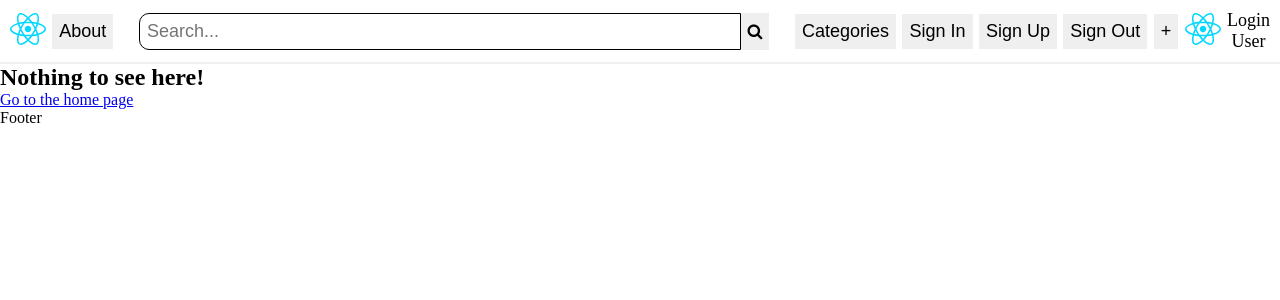
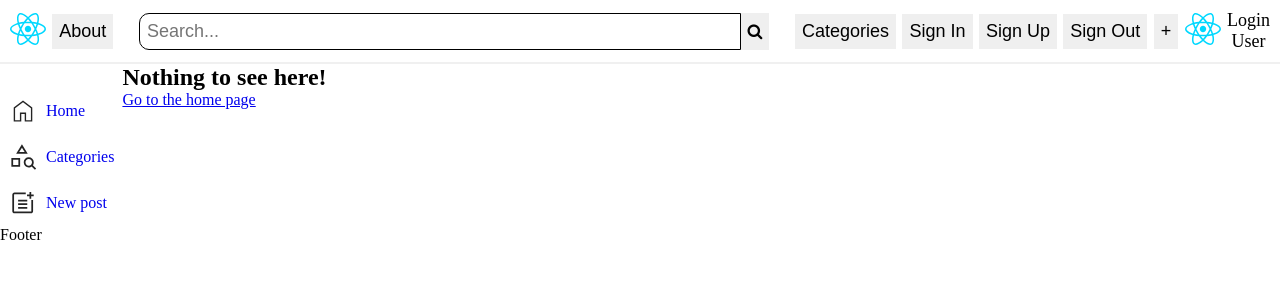
Before and after one commit to Eug4n4/usof-frontend, a React (Vite) app: page /signin in a window 1280 px wide. Shown: the top 300 px of the page. Built offline with nearby package versions, Linux system fonts and the light colour scheme; no server answers.

Commit message:
post cards and sidebar

```diff
--- a/public/css/body.css
+++ b/public/css/body.css
@@ -7,3 +7,7 @@
 #root {
     min-height: 100vh;
 }
+
+.main_wrapper {
+    display: flex;
+}
--- a/src/App.jsx
+++ b/src/App.jsx
@@ -1,7 +1,9 @@
 import { Routes, Route, Outlet, Link } from "react-router-dom";
 import Header from "./components/layout/Header";
 import Footer from "./components/layout/Footer";
-import Posts from "./components/posts/Posts";
+import Sidebar from "./components/layout/Sidebar";
+import Home from "./components/Home";
+
 function App() {
   return (
     <Routes>
@@ -18,19 +20,12 @@ function Layout() {
   return (
     <>
       <Header />
-      <hr></hr>
-      <Outlet />
+      <div className="main_wrapper">
+        <Sidebar />
+        <Outlet />
+      </div>
       <Footer />
     </>
-  );
-}
-
-function Home() {
-  return (
-    <div>
-      <h2>Home</h2>
-      <Posts />
-    </div>
   );
 }
 
--- /dev/null
+++ b/src/assets/css/home.css
@@ -0,0 +1,4 @@
+#content {
+    padding: 24px;
+    flex-grow: 1;
+}
--- /dev/null
+++ b/src/assets/css/layout/sidebar.css
@@ -0,0 +1,18 @@
+.sidebar {
+    padding-top: 24px;
+}
+
+.sidebar_list > li > div > a{
+    display: flex;
+    text-decoration: none;
+    padding: 8px;
+    align-items: center;
+}
+
+.sidebar_list > li > div > a:hover {
+    background-color: whitesmoke;
+}
+
+.sidebar_list > li > div > a > p {
+    padding-left: 8px;
+}
--- /dev/null
+++ b/src/assets/css/posts/card.css
@@ -0,0 +1,26 @@
+.post {
+    border: 2px solid #d9d9d9;
+    margin: 5px;
+    padding: 8px 24px 8px 24px;
+}
+
+.content > p {
+    margin: 5px 0 5px 0;
+}
+
+.categories > ul {
+    display: flex;
+    list-style: none;
+}
+
+.categories > ul li {
+    margin: 8px 8px 0 0;
+    border-radius: 7px;
+    padding: 6px;
+    background-color: #242424;
+    color: whitesmoke;
+}
+
+.title > h3 > a {
+    text-decoration: none;
+}
--- /dev/null
+++ b/src/components/Home.jsx
@@ -0,0 +1,12 @@
+import Posts from "./posts/Posts";
+import "../assets/css/home.css";
+function Home() {
+  return (
+    <main id="content">
+      <h2>Home</h2>
+      <Posts />
+    </main>
+  );
+}
+
+export default Home;
--- a/src/components/layout/Header.jsx
+++ b/src/components/layout/Header.jsx
@@ -1,5 +1,5 @@
 import { Link } from "react-router-dom";
-import "../../assets/css/header.css";
+import "../../assets/css/layout/header.css";
 
 function Header() {
   return (
--- /dev/null
+++ b/src/components/layout/Sidebar.jsx
@@ -0,0 +1,37 @@
+import { Link } from "react-router-dom";
+import "../../assets/css/layout/sidebar.css";
+
+function Sidebar() {
+  return (
+    <aside className="sidebar">
+      <ul className="sidebar_list">
+        <li>
+          <div className="sidebar_item">
+            <Link to="/">
+              <img src="/home_icon_black.svg" height={30} width={30}></img>
+              <p>Home</p>
+            </Link>
+          </div>
+        </li>
+        <li>
+          <div className="sidebar_item">
+            <Link to="/categories">
+              <img src="/category_icon_black.svg" height={30} width={30}></img>
+              <p>Categories</p>
+            </Link>
+          </div>
+        </li>
+        <li>
+          <div className="sidebar_item">
+            <Link to="/post">
+              <img src="/post_icon_black.svg" height={30} width={30}></img>
+              <p>New post</p>
+            </Link>
+          </div>
+        </li>
+      </ul>
+    </aside>
+  );
+}
+
+export default Sidebar;
--- /dev/null
+++ b/src/components/posts/Card.jsx
@@ -0,0 +1,29 @@
+import { Link } from "react-router-dom";
+import "../../assets/css/posts/card.css";
+function Card({ id, title, content, author, publishDate, categories }) {
+  return (
+    <section className="post">
+      <div className="title">
+        <h3>
+          <Link to={`/post/${id}`}>{title}</Link>
+        </h3>
+      </div>
+      <div className="content">
+        <p>{content}</p>
+      </div>
+      <div className="credentials">
+        <p className="author">By: {author}</p>
+        <p className="date">Published at: {publishDate}</p>
+      </div>
+      <div className="categories">
+        <ul>
+          {categories.map((category) => {
+            return <li key={category.id}>{category.title}</li>;
+          })}
+        </ul>
+      </div>
+    </section>
+  );
+}
+
+export default Card;
--- a/src/components/posts/Posts.jsx
+++ b/src/components/posts/Posts.jsx
@@ -1,5 +1,6 @@
 import { useEffect, useState } from "react";
 import api from "../../api/api.js";
+import Card from "./Card.jsx";
 function Posts() {
   const [posts, setPosts] = useState([]);
   useEffect(() => {
@@ -19,18 +20,21 @@ function Posts() {
     };
   }, []);
   return (
-    <div>
+    <div className="posts container">
       {posts.length === 0 ? (
         <p>Loading...</p>
       ) : (
         posts.map((post) => {
           return (
-            <div key={post.id}>
-              <p>{post.title}</p>
-              <p>{post.content}</p>
-              <p>{post.publish_date}</p>
-              <p>{post.author}</p>
-            </div>
+            <Card
+              key={post.id}
+              id={post.id}
+              title={post.title}
+              content={post.content}
+              author={post.author}
+              publishDate={post.publish_date}
+              categories={post.categories}
+            />
           );
         })
       )}
```
Also changed, not shown: src/assets/css/layout/header.css (renamed from src/assets/css/header.css).
